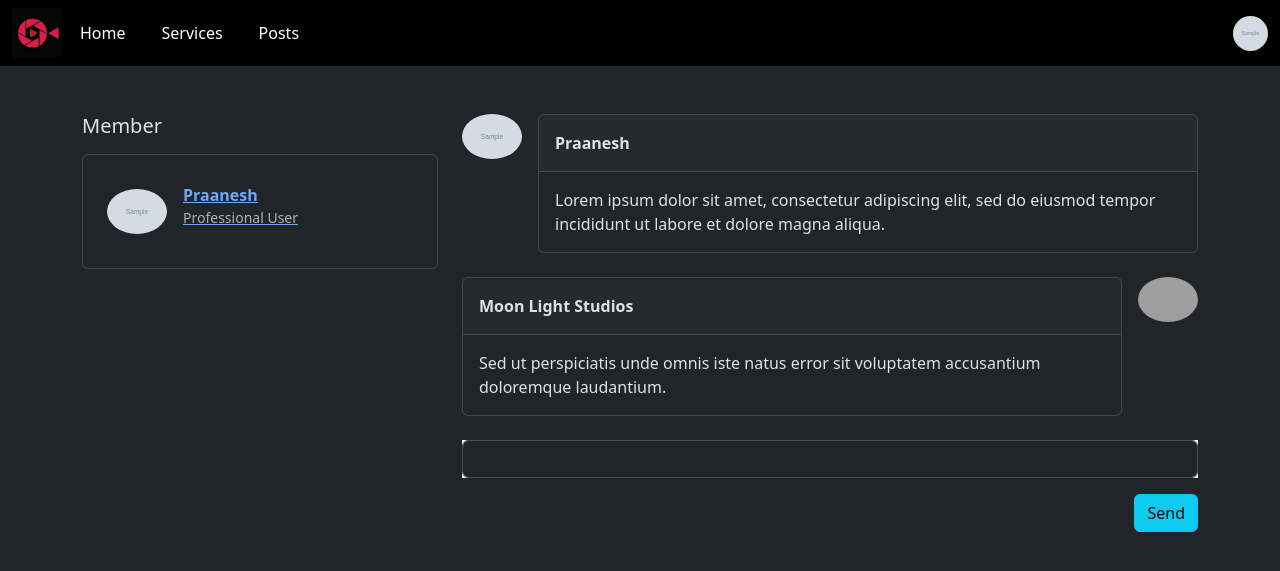
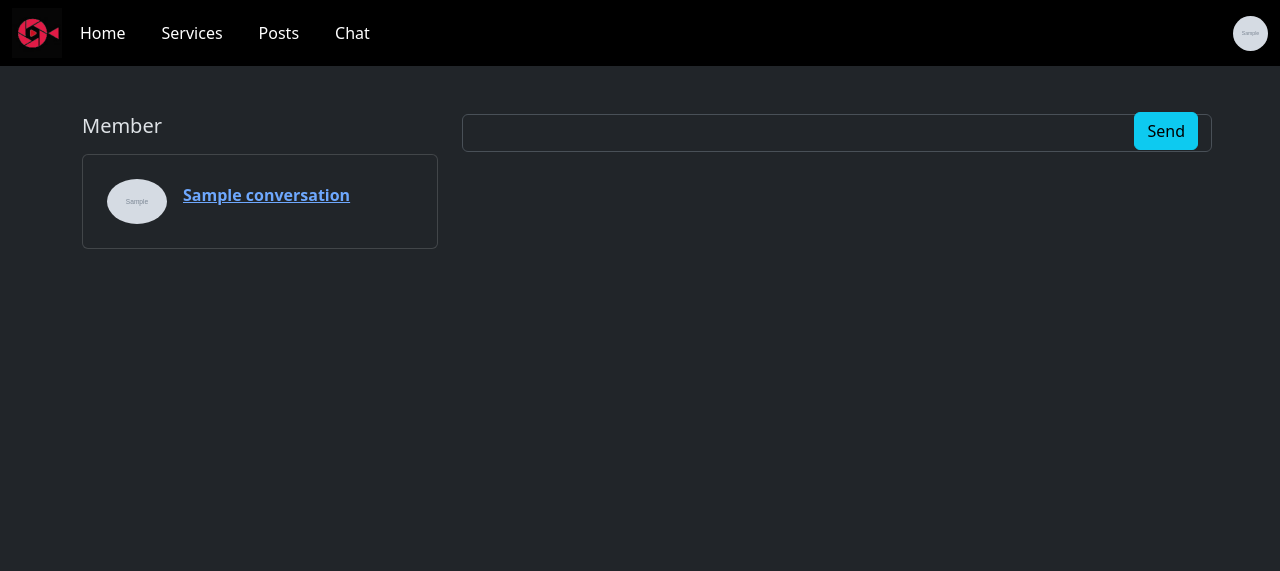
Before and after one commit to SugisivamArjunasamy/cinesynk, a Django app: template cinesynk/templates/chat.html in a window 1280 px wide. Shown: the top 571 px of the page. Run offline with Django 5.2, Linux system fonts and the light colour scheme; tables that the repository leaves empty hold one stand-in row (values such as "Sample post"); the template is opened without the code that fills it: values that come from a table or form of the project are taken from there, most other values are stand-ins (such as "Sample title", 1, 10 or a date in 2020); grey boxes marked "Sample" are stand-in pictures; one stand-in notice (Sample message) is shown.

Commit message:
Messaging Implemented

```diff
--- a/cinesynk/App/forms.py
+++ b/cinesynk/App/forms.py
@@ -12,3 +12,7 @@ class RegistrationForm(forms.Form):
     username = forms.CharField(label='username', required=True)
     password = forms.CharField(label='password', widget=forms.PasswordInput, required=True)
     confirmpassword = forms.CharField(label='confirmPassword', widget=forms.PasswordInput, required=True)
+
+class MessageForm(forms.Form):
+    message = forms.CharField(label="message", required=True)
+    recipient_email = forms.CharField(label='recipient_email', required=True)
--- a/cinesynk/App/models.py
+++ b/cinesynk/App/models.py
@@ -50,3 +50,6 @@ class Message(models.Model):
     recipient = models.ForeignKey(ProfessionalUser, on_delete=models.CASCADE, related_name='received_messages')
     timestamp = models.DateTimeField(auto_now_add=True)
     content = models.TextField()
+
+    def __str__(self):
+        return f"{self.sender.name} -> {self.recipient.name} "
--- a/cinesynk/templates/chat.html
+++ b/cinesynk/templates/chat.html
@@ -1,4 +1,4 @@
-{%load static%}
+{% load static %}
 <!doctype html>
 <html lang="en" data-bs-theme="dark">
 <head>
@@ -17,6 +17,12 @@
             color: #FFFFFF !important;
             text-decoration: none;
             margin: 0 10px;
+        }
+
+        .mycard{
+
+          position: relative;
+          width: 100%;
         }
 
     </style>
@@ -42,14 +48,20 @@
 
               <ul class="list-unstyled mb-0">
 
+                {% for conversation in conversations %}
                   <li class="p-2">
                     <a href="#!" class="d-flex justify-content-between">
                       <div class="d-flex flex-row">
-                      <img src={{profile_img}} alt="avatar"
+                        <img src="{{ conversation.profile_img }}" alt="avatar"
                           class="rounded-circle d-flex align-self-center me-3 shadow-1-strong" width="60">
                         <div class="pt-1">
-                        <p class="fw-bold mb-0">Praanesh</p>
+                          <p class="fw-bold mb-0">{{ conversation.name }}</p>
+                          {% if conversation.user_type == "studio" %}
+                          <p class="small text-muted">Studio</p>
+                          {% endif %}
+                          {% if conversation.user_type == "professional" %}
                           <p class="small text-muted">Professional User</p>
+                          {% endif %}
                         </div>
                       </div>
                       <div class="pt-1">
@@ -58,6 +70,7 @@
                       </div>
                     </a>
                   </li>
+                {% endfor %}
               </ul>
 
             </div>
@@ -68,47 +81,54 @@
         <div class="col-md-6 col-lg-7 col-xl-8">
 
           <ul class="list-unstyled">
+            {% for message in messages %}
+            {% if message.recipient.email == current_user %}
             <li class="d-flex justify-content-between mb-4">
-              <img src={{profile_img}} alt="avatar"
+              <img src="{{ message.sender.profile_img }}" alt="avatar"
                 class="rounded-circle d-flex align-self-start me-3 shadow-1-strong" width="60">
-              <div class="card">
+              <div class="card mycard">
                 <div class="card-header d-flex justify-content-between p-3">
-                  <p class="fw-bold mb-0">Praanesh</p>
+                  <p class="fw-bold mb-0">{{ message.sender.name }}</p>
                   <!-- <p class="text-muted small mb-0"><i class="far fa-clock"></i> 12 mins ago</p> -->
                 </div>
                 <div class="card-body">
                   <p class="mb-0">
-                    Lorem ipsum dolor sit amet, consectetur adipiscing elit, sed do eiusmod tempor incididunt ut
-                    labore et dolore magna aliqua.
+                    {{ message.content }}
                   </p>
                 </div>
               </div>
             </li>
+            {% endif %}
+            {% if message.sender.email == current_user %}
             <li class="d-flex justify-content-between mb-4">
               <div class="card w-100">
                 <div class="card-header d-flex justify-content-between p-3">
-                  <p class="fw-bold mb-0">Moon Light Studios</p>
+                  <p class="fw-bold mb-0">{{ message.sender.name }}</p>
                   <!-- <p class="text-muted small mb-0"><i class="far fa-clock"></i> 13 mins ago</p> -->
                 </div>
                 <div class="card-body">
                   <p class="mb-0">
-                    Sed ut perspiciatis unde omnis iste natus error sit voluptatem accusantium doloremque
-                    laudantium.
+                    {{ message.content }}
                   </p>
                 </div>
               </div>
-              <img src="http://localhost:8000/images/profile/moon.png" alt="avatar"
+              <img src="{{ message.sender.profile_img }}" alt="avatar"
                 class="rounded-circle d-flex align-self-start ms-3 shadow-1-strong" width="60">
             </li>
+            {% endif %}
+            {% endfor %}
+            <form action="{% url 'chat' %}" method="post">
+              {% csrf_token %}
 
-            <li class="bg-white mb-3">
+              <li class="mb-3">
               <div class="form-outline">
-                <input type="text" class="form-control" id="textAreaExample2"name="" id="">
-                <!-- <textarea class="form-control" id="textAreaExample2" rows="4"></textarea> -->
-                <!-- <label class="form-label" for="textAreaExample2">Message</label> -->
+                <input type="text" class="form-control" name="message" id="" style="width: 750px;">
+                <input type="hidden" name="recipient_email" value="{{ recipient_email }}">
               </div>
+              <button type="submit" class="btn btn-info btn-rounded float-end" style="position: relative; top: -40px;">Send</button>
+
             </li>
-            <button type="button" class="btn btn-info btn-rounded float-end">Send</button>
+            </form>
           </ul>
 
         </div>
--- a/cinesynk/templates/navbar.html
+++ b/cinesynk/templates/navbar.html
@@ -16,6 +16,9 @@
                 <li class="nav-item">
                     <a class="nav-link" href="{% url 'post' %}">Posts</a>
                 </li>
+                <li class="nav-item">
+                    <a class="nav-link" href="{% url 'chat' %}">Chat</a>
+                </li>
             </ul>
             <div class="">
                 <img onclick="redirect()" src={{profile_img}} alt="" style="width: 35px; height: 35px; border-radius: 20px;">
```
Also changed, not shown: cinesynk/App/views.py (+49 -11 lines). Lines whose indentation alone changed are shown as unchanged.
